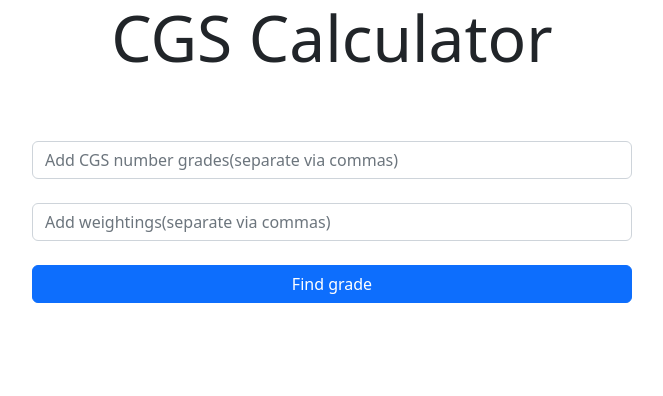
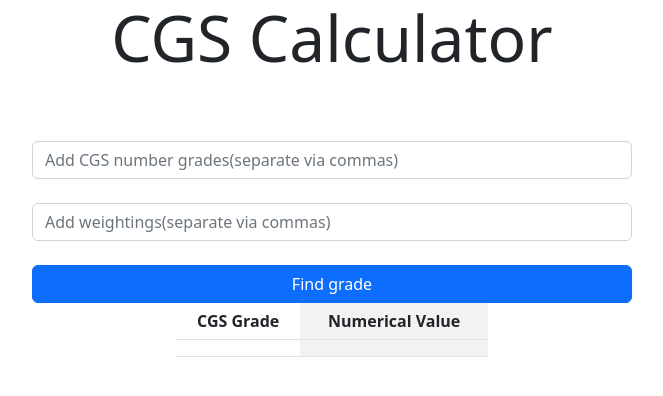
Before and after one commit to harrykeeran12/CGS-Scale-Calculator, a React (Vite) app: page / in a window 1280 px wide. Shown: the top 396 px of the page, without its empty margins (308-971 px from the left). Built offline with nearby package versions, Linux system fonts and the light colour scheme.

Commit message:
feat: creating a table to display grades.

```diff
--- a/src/App.tsx
+++ b/src/App.tsx
@@ -4,14 +4,17 @@ interface IFormData {
   assignments: number[],
   weighting: number[]
 }
-interface IOutputData{
-  totalNumber : number,
+interface IOutputData {
+  totalNumber: number,
   totalCGSGrade: string | undefined
 }
 export default function App() {
 
   const [FormData, setFormData] = useState<IFormData>({ "assignments": [], "weighting": [] });
-  const [OverallGrades, setOverallGrades] = useState<IOutputData>({"totalNumber" : 0, "totalCGSGrade" : ''})
+  const [OverallGrades, setOverallGrades] = useState<IOutputData>({ "totalNumber": 0, "totalCGSGrade": '' });
+  const CGSMap = new Map(Object.entries({
+    0: 'G3', 1: 'G2', 2: 'G1', 3: 'F3', 4: 'F2', 5: 'F1', 6: 'E3', 7: 'E2', 8: 'E1', 9: 'D3', 10: 'D2', 11: 'D1', 12: 'C3', 13: 'C2', 14: 'C1', 15: 'B3', 16: 'B2', 17: 'B1', 18: 'A5', 19: 'A4', 20: 'A3', 21: 'A2', 22: 'A1'
+  }))
 
   function calculateTotalGrade(newFormData: IFormData) {
     let n;
@@ -24,12 +27,10 @@ export default function App() {
     return Math.floor(total);
   }
 
-  function mapGrade(gradeNumber : number){
-    const CGSMap = new Map(Object.entries({
-      0: 'G3', 1: 'G2', 2: 'G1', 3: 'F3', 4: 'F2', 5: 'F1', 6: 'E3', 7: 'E2', 8: 'E1', 9: 'D3', 10: 'D2', 11: 'D1', 12: 'C3', 13: 'C2', 14: 'C1', 15: 'B3', 16: 'B2', 17: 'B1', 18: 'A5', 19: 'A4', 20: 'A3', 21: 'A2', 22: 'A1'
-    }))
-    if (CGSMap.get(gradeNumber.toString()) != undefined ){
-      setOverallGrades({ "totalNumber": gradeNumber, "totalCGSGrade": CGSMap.get(gradeNumber.toString())});
+  function mapGrade(gradeNumber: number) {
+
+    if (CGSMap.get(gradeNumber.toString()) != undefined) {
+      setOverallGrades({ "totalNumber": gradeNumber, "totalCGSGrade": CGSMap.get(gradeNumber.toString()) });
       console.log(OverallGrades);
       return { "totalNumber": gradeNumber, "totalCGSGrade": CGSMap.get(gradeNumber.toString()) }
     }
@@ -68,12 +69,32 @@ export default function App() {
           </form>
         </div>
         <div className='col'>
+          <div className="d-flex flex-row justify-content-center align-items-center">
             {OverallGrades.totalNumber == 0 ? <p></p> :
               <h1>Your overall grade was a <br></br>
                 {OverallGrades.totalCGSGrade} = {OverallGrades.totalNumber}
               </h1>
             }
+              <table className="table table-striped-columns w-25 h-25 lh-sm">
+                <thead>
+                  <tr>
+                    <th scope="col">CGS Grade</th>
+                    <th scope="col">Numerical Value</th>
+                  </tr>
+                </thead>
+                <tbody>
+                  <tr>
+                    <th></th>
+                    <td></td>
+                  </tr>
+
+
+                </tbody>
+            </table>
           </div>
+
+        </div>
+
       </div>
     </main >
   )
```
Lines whose indentation alone changed are shown as unchanged.
